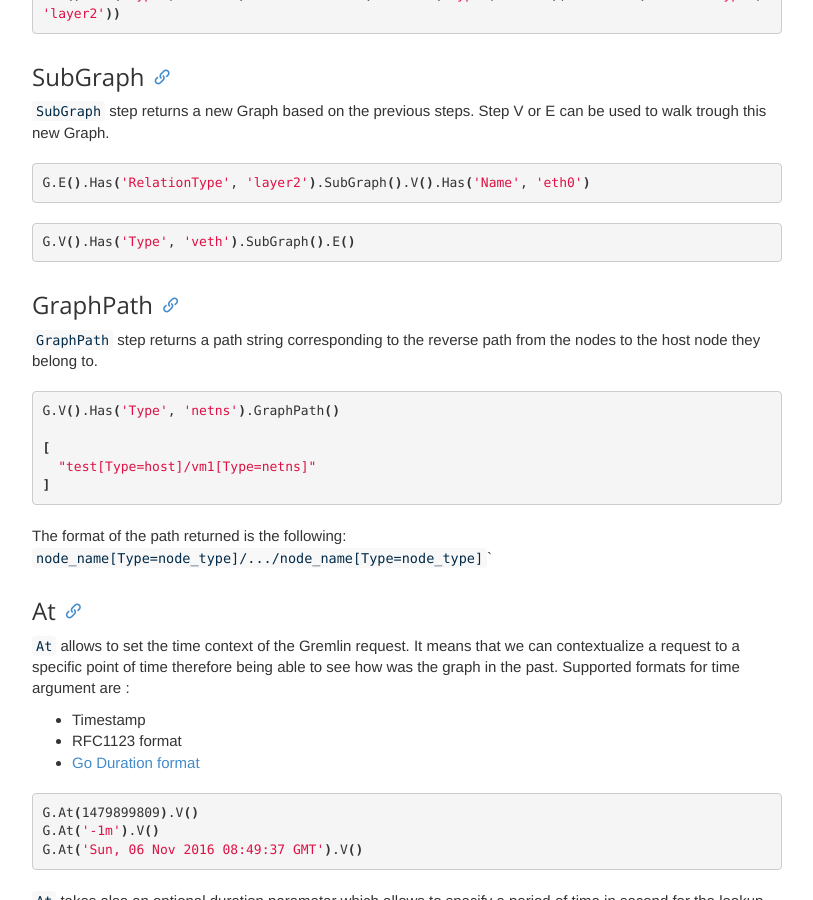
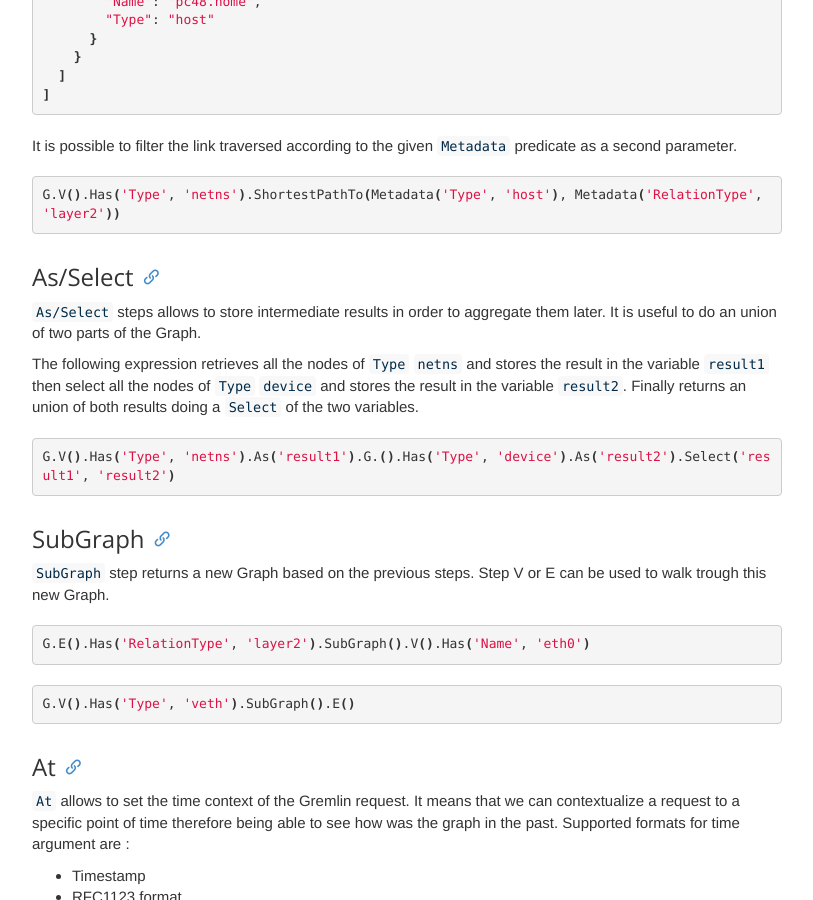
Before and after one commit to skydive-project/skydive.network, a Jekyll site: the page built from documentation/api-gremlin.md, in a window 1280 px wide and 900 px high, scrolled down 4349 px. Shown: the whole window, without its empty margins (428-1241 px from the left). Built offline with Jekyll 4.4.1, drawn with Linux system fonts in a browser that asks for light colours; nearby versions of some CDN libraries; some of the changed text lies outside the part shown.

Commit message:
Update gremlin doc with HasEither and As/Select

```diff
--- a/documentation/api-gremlin.md
+++ b/documentation/api-gremlin.md
@@ -95,6 +95,19 @@
 
 {% highlight shell %}
 G.V().Has('Name', 'test', 'Type', 'netns')
+{% endhighlight %}
+
+### HasEither
+
+`HasEither` step filters out the nodes that don't match the given metadata list.
+While `Has` applies an `AND` between each key/value, `HasEither` applies an `OR`.
+`HasEither` can be applied either on nodes or edges.
+
+The following expression will return nodes with either `Name` equals to `test` or
+with `type` equal to `netns`.
+
+{% highlight shell %}
+G.V().HasEither('Name', 'test', 'Type', 'netns')
 {% endhighlight %}
 
 ### HasKey
@@ -237,6 +250,19 @@
 G.V().Has('Type', 'netns').ShortestPathTo(Metadata('Type', 'host'), Metadata('RelationType', 'layer2'))
 {% endhighlight %}
 
+### As/Select
+
+`As/Select` steps allows to store intermediate results in order to aggregate them later. It is useful to do
+an union of two parts of the Graph.
+
+The following expression retrieves all the nodes of `Type` `netns` and stores the result in the variable `result1`
+then select all the nodes of `Type` `device` and stores the result in the variable `result2`. Finally returns
+an union of both results doing a `Select` of the two variables.
+
+{% highlight shell %}
+G.V().Has('Type', 'netns').As('result1').G.().Has('Type', 'device').As('result2').Select('result1', 'result2')
+{% endhighlight %}
+
 ### SubGraph
 
 `SubGraph` step returns a new Graph based on the previous steps. Step V or E can
@@ -249,22 +275,6 @@
 {% highlight shell %}
 G.V().Has('Type', 'veth').SubGraph().E()
 {% endhighlight %}
-
-### GraphPath
-
-`GraphPath` step returns a path string corresponding to the reverse path
-from the nodes to the host node they belong to.
-
-{% highlight shell %}
-G.V().Has('Type', 'netns').GraphPath()
-
-[
-  "test[Type=host]/vm1[Type=netns]"
-]
-{% endhighlight %}
-
-The format of the path returned is the following:
-`node_name[Type=node_type]/.../node_name[Type=node_type]``
 
 ### At
 
```
Also changed, not shown: documentation/deployment.md (+2 -1 lines).
